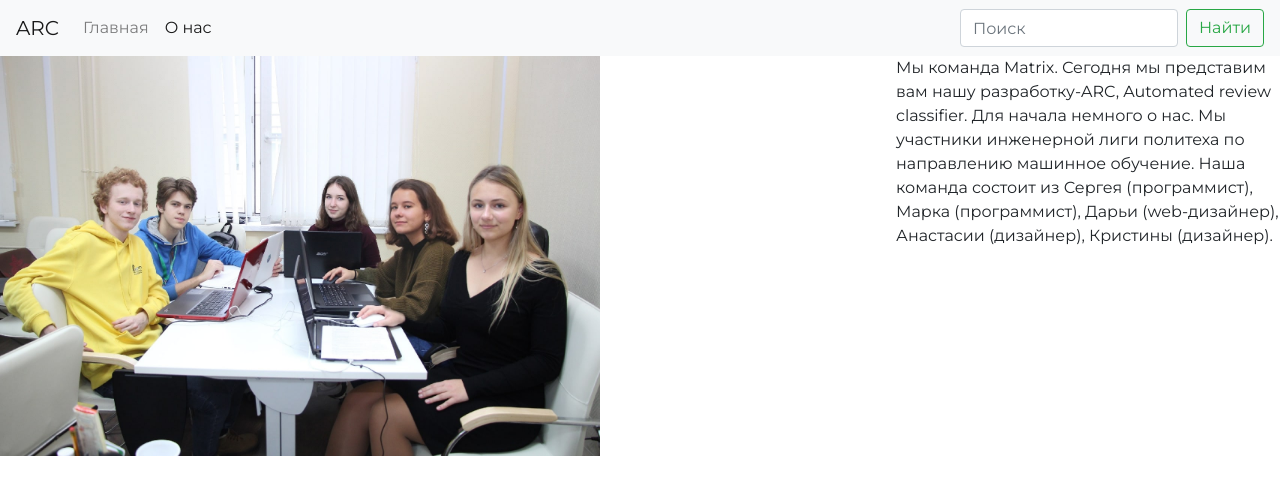
After one commit to SergeyBrian/wusmos, a Flask app: page /about in a window 1280 px wide. The commit adds this page. Shown: the top 495 px of the page. Run offline with Flask 2, Linux system fonts and the light colour scheme.

Commit message:
Final result

```diff
--- a/webapp/app.py
+++ b/webapp/app.py
@@ -1,7 +1,6 @@
 import os
 
-from flask import Flask, render_template
-import machine_learning.machine_learning as mt
+from flask import Flask, render_template, request
 
 app = Flask(__name__)
 
@@ -13,8 +12,16 @@ def hello():
 
 @app.route('/machinelearning')
 def ml():
+    return 'ok'
 
-    return 'ok'
+@app.route('/about')
+def about():
+    return render_template('about.html')
+
+
+@app.route('/graph')
+def graph():
+    return render_template('graph.html', res=request.args.get('res'))
 
 
 if __name__ == '__main__':
--- /dev/null
+++ b/webapp/links.txt
@@ -0,0 +1 @@
+https://www.chartjs.org/docs/latest/charts/
--- /dev/null
+++ b/webapp/static/css/main.css
@@ -0,0 +1,24 @@
+body {
+	padding: 0;
+	margin: 0;
+}
+
+* {
+	font-family: 'Montserrat', sans-serif;
+}
+
+#mainChart {
+	max-width: 45vw;
+}
+
+.main-search {
+	width: 100vw;
+}
+
+canvas {
+    padding: 0;
+    margin: auto;
+    display: block;
+    width: 50%;
+	height: 50%;
+}
--- /dev/null
+++ b/webapp/templates/about.html
@@ -0,0 +1,69 @@
+<!DOCTYPE html>
+<html lang="en">
+<head>
+    <meta charset="UTF-8">
+    <meta name="viewport" content="width=device-width, initial-scale=1.0">
+    <link href="https://fonts.googleapis.com/css2?family=Montserrat:ital,wght@0,400;0,600;1,300&display=swap" rel="stylesheet">
+    <link rel="stylesheet" href="../static/css/main.css">
+    <!-- CSS -->
+    <link rel="stylesheet" href="https://cdn.jsdelivr.net/npm/bootstrap@4.5.3/dist/css/bootstrap.min.css" integrity="sha384-TX8t27EcRE3e/ihU7zmQxVncDAy5uIKz4rEkgIXeMed4M0jlfIDPvg6uqKI2xXr2" crossorigin="anonymous">
+
+    <!-- jQuery and JS bundle w/ Popper.js -->
+    <script src="https://code.jquery.com/jquery-3.5.1.slim.min.js" integrity="sha384-DfXdz2htPH0lsSSs5nCTpuj/zy4C+OGpamoFVy38MVBnE+IbbVYUew+OrCXaRkfj" crossorigin="anonymous"></script>
+    <script src="https://cdn.jsdelivr.net/npm/bootstrap@4.5.3/dist/js/bootstrap.bundle.min.js" integrity="sha384-ho+j7jyWK8fNQe+A12Hb8AhRq26LrZ/JpcUGGOn+Y7RsweNrtN/tE3MoK7ZeZDyx" crossorigin="anonymous"></script>
+    <script src="https://cdnjs.cloudflare.com/ajax/libs/Chart.js/2.9.4/Chart.min.js" integrity="sha512-d9xgZrVZpmmQlfonhQUvTR7lMPtO7NkZMkA0ABN3PHCbKA5nqylQ/yWlFAyY6hYgdF1Qh6nYiuADWwKB4C2WSw==" crossorigin="anonymous"></script>
+    <title>ARC | О нас</title>
+    <style type="text/css">
+        TD.leftcol {
+            width: 110px;
+            vertical-align: middle;
+        }
+    </style>
+</head>
+<!-- https://upload.wikimedia.org/wikipedia/commons/thumb/f/fa/Apple_logo_black.svg/1000px-Apple_logo_black.svg.png -->
+<body>
+    <nav class="navbar navbar-expand-lg navbar-light bg-light">
+        <button class="navbar-toggler" type="button" data-toggle="collapse" data-target="#navbarTogglerDemo01" aria-controls="navbarTogglerDemo01" aria-expanded="false" aria-label="Toggle navigation">
+            <span class="navbar-toggler-icon"></span>
+        </button>
+        <div class="collapse navbar-collapse" id="navbarTogglerDemo01">
+            <a class="navbar-brand" href="#">
+                ARC
+            </a>
+            <ul class="navbar-nav mr-auto mt-2 mt-lg-0">
+                <li class="nav-item ">
+                    <a class="nav-link" href="/">Главная <span class="sr-only"></span></a>
+                </li>
+                <li class="nav-item active">
+                    <a class="nav-link" href="#">О нас <span class="sr-only">(current)</span></a>
+                </li>
+            </ul>
+            <form class="form-inline my-2 my-lg-0" action="/graph" target="_self">
+                <input class="form-control mr-sm-2" name="res" type="search" placeholder="Поиск" aria-label="Search">
+                <button class="btn btn-outline-success my-2 my-sm-0" type="submit">Найти</button>
+            </form>
+        </div>
+    </nav>
+    <table width="100%" cellspacing="0" cellpadding="0">
+        <tr>
+            <td class="leftcol" align="center">
+                <img src="/static/img/team.jpg"
+                     width="600" alt="Matrix">
+            </td>
+            <td valign="top">
+                Мы команда Matrix. Сегодня мы представим вам нашу разработку-ARC, Automated review classifier.
+                Для начала немного о нас. Мы участники инженерной лиги политеха по направлению машинное обучение.
+                Наша команда состоит из Сергея (программист), Марка (программист), Дарьи (web-дизайнер), Анастасии (дизайнер), Кристины (дизайнер).
+            </td>
+        </tr>
+    </table>
+</body>
+<style>
+    td {
+        text-align: left;
+    }
+    td {
+        width: 30%;
+    }
+
+</style>
```
Also changed, not shown: webapp/templates/graph.html (added, +85 -0 lines), webapp/templates/index.html (+78 -7 lines), webapp/machine_learning/ml_modules/README.md (added), webapp/static/img/team.jpg (added), 1 other file.
